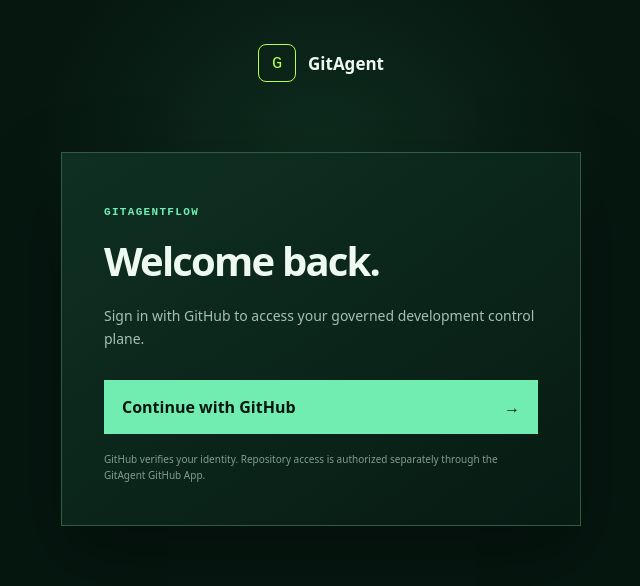
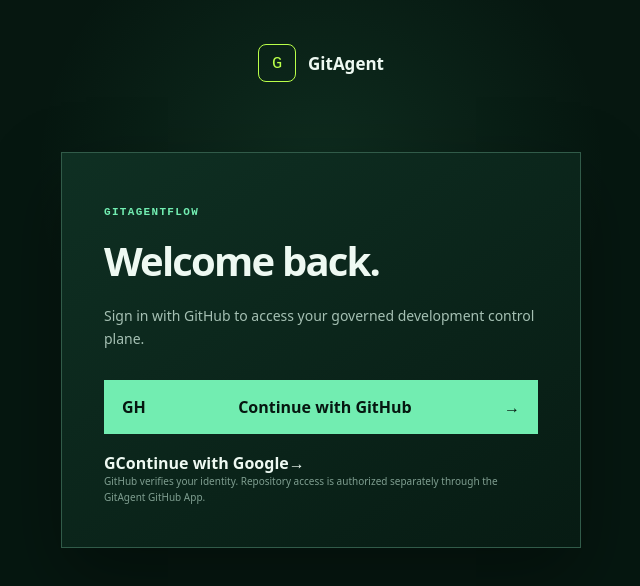
Before and after one commit to mbarsenas/GitAgent, a Next.js app: page /signin in a window 1280 px wide. Shown: the top 586 px of the page, without its empty margins (319-959 px from the left). Built offline with nearby package versions, Linux system fonts and the light colour scheme.

Commit message:
Add Google option to customer authentication UI

```diff
--- a/src/app/signin/page.tsx
+++ b/src/app/signin/page.tsx
@@ -6,7 +6,10 @@ export default function SignInPage() {
         <p className="marketing-kicker">GITAGENTFLOW</p>
         <h1>Welcome back.</h1>
         <p>Sign in with GitHub to access your governed development control plane.</p>
-        <a className="auth-github" href="/api/auth/github">Continue with GitHub <span>→</span></a>
+        <div className="auth-providers">
+          <a className="auth-github" href="/api/auth/github"><b className="provider-mark">GH</b><strong>Continue with GitHub</strong><span>→</span></a>
+          <a className="auth-google" href="/api/auth/google"><b className="provider-mark">G</b><strong>Continue with Google</strong><span>→</span></a>
+        </div>
         <small>GitHub verifies your identity. Repository access is authorized separately through the GitAgent GitHub App.</small>
       </section>
     </main>
```
